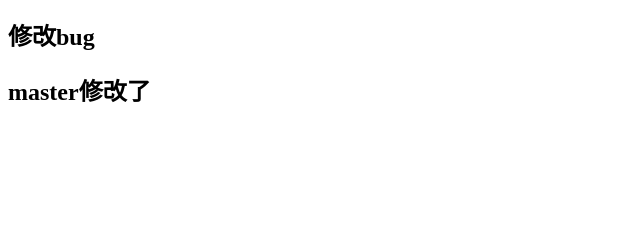
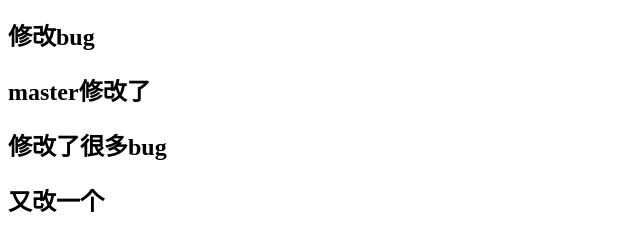
Before and after one commit to 2239847997/GIT-ATGUIGU, a plain HTML site: page index.html in a window 1280 px wide. Shown: the part 118-368 px from the top of the page, without its empty margins (0-640 px from the left). Drawn offline with Linux system fonts and the light colour scheme.

Commit message:
修改bug2

```diff
--- a/index.html
+++ b/index.html
@@ -11,5 +11,7 @@
     <h2>在master修改</h2>
     <h2>修改bug</h2>
     <h2>master修改了</h2>
+    <h2>修改了很多bug</h2>
+    <h2>又改一个</h2>
 </body>
 </html>
```
